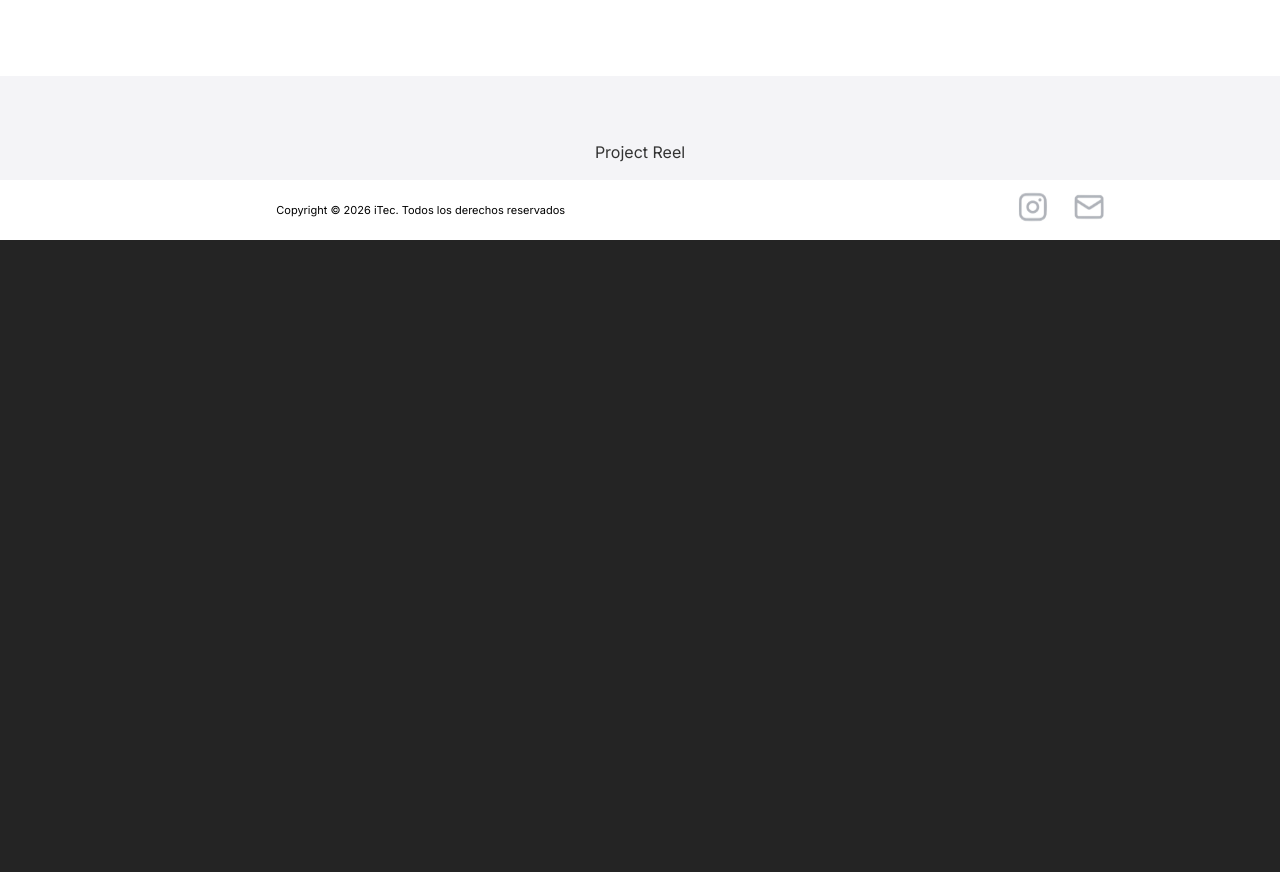
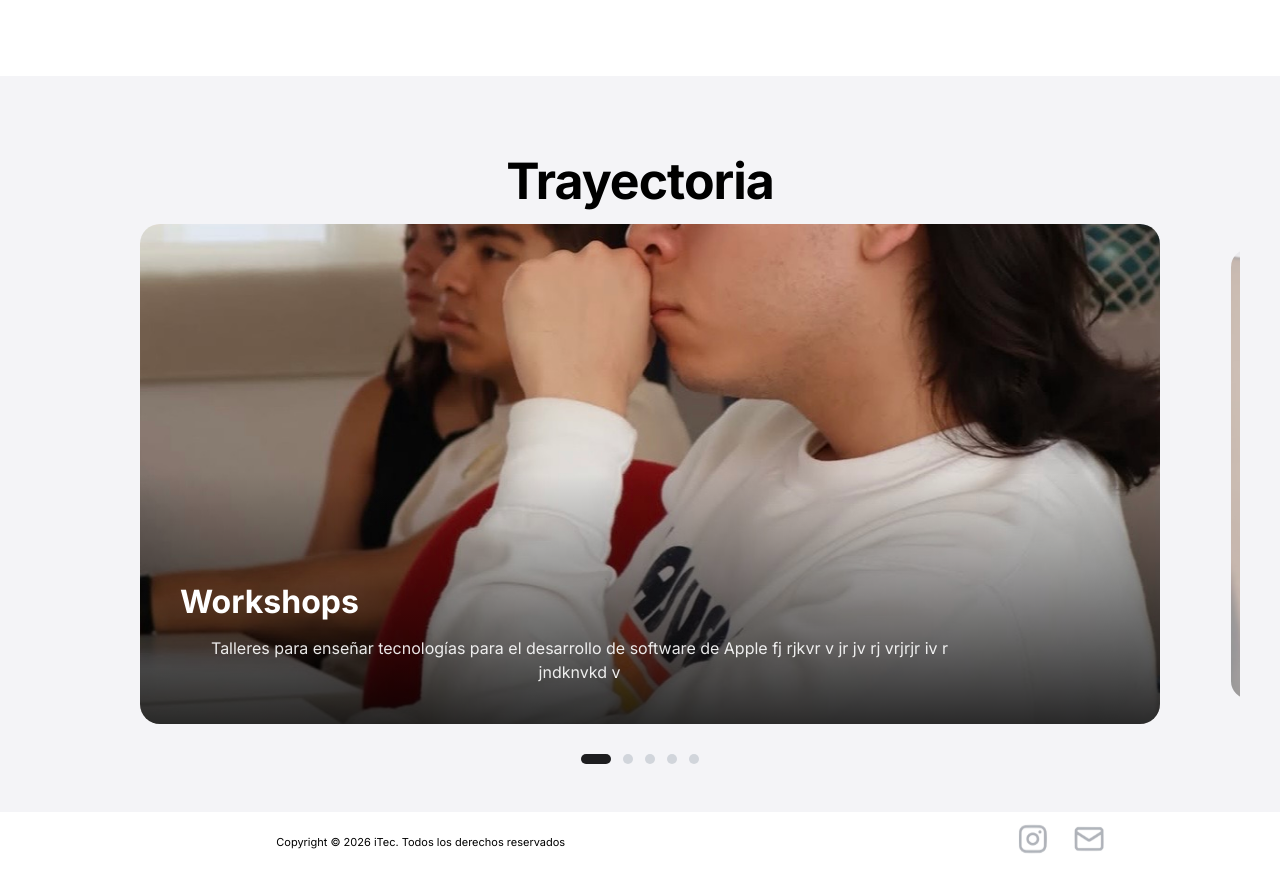
Before and after one commit to iTecCEM/itec_web, a React (Vite) app: page /community in a window 1280 px wide. Shown: the part 1260-2132 px from the top of the page. Before the commit the page ends 1500 px from the top, so only its background shows below. Built offline with nearby package versions, Linux system fonts and the light colour scheme.

Commit message:
Addition of project reel draft and changes to CommunityPage.css

```diff
--- a/src/components/CommunityPage/History.tsx
+++ b/src/components/CommunityPage/History.tsx
@@ -16,7 +16,7 @@ const History = () => {
     return () => {
       window.clearInterval(timerId);
     };
-  }, []);
+  }, [activeIndex]);
 
   const goToPrevious = () => {
     setActiveIndex((currentIndex) =>
--- a/src/components/CommunityPage/ProjectReel.tsx
+++ b/src/components/CommunityPage/ProjectReel.tsx
@@ -1,8 +1,78 @@
+
+import { useState } from "react";
+import img1 from "../../assets/historyimg1.jpg";
+import img2 from "../../assets/historyimg2.jpg";
+import img3 from "../../assets/historyimg3.jpg";
+
+
 const ProjectReel = () => {
+  interface Event {
+    id : number,
+    img : string,
+    title : string,
+    desc : string
+  };
+
+  const pastEvents : Event [] = [
+    {id : 1,
+     img : img1,
+     title : 'Workshops',
+     desc : 'Talleres para enseñar tecnologías para el desarrollo de software de Apple fj rjkvr v jr jv rj vrjrjr iv r jndknvkd v'
+    },
+    {id : 2,
+     img : img2,
+     title : 'Workshops',
+     desc : 'Talleres para enseñar tecnologías para el desarrollo de software de Apple'
+    },
+    {id : 3,
+     img : img3,
+     title : 'Workshops',
+     desc : 'Talleres para enseñar tecnologías para el desarrollo de software de Apple'
+    },
+    {id : 4,
+     img : img3,
+     title : 'Workshops',
+     desc : 'Talleres para enseñar tecnologías para el desarrollo de software de Apple'
+    },
+    {id : 5,
+     img : img3,
+     title : 'Workshops',
+     desc : 'Talleres para enseñar tecnologías para el desarrollo de software de Apple'
+    }
+  ];
+
+  const [activeIndex, setActiveIndex] = useState(0);
+
+
   return (
-    <>
-    <p>Project Reel</p>
-    </>
+    <section className="pReelSection">
+      <h1>Trayectoria</h1>
+      <div className="historyCarouselWindow">
+        <div className="track" style={{ transform: `translateX(calc(-${activeIndex * 87}% + 7.5%))` }}>
+          {pastEvents.map((item, index) => (
+            <figure key={item.id} className={`slide ${index === activeIndex ? 'active' : ''}`}>
+              <img src={item.img} alt={item.title} />
+              <figcaption className="overlay">
+                <h2>{item.title}</h2>
+                <p>{item.desc}</p>
+              </figcaption>
+            </figure>
+          ))}
+        </div>
+      </div>
+
+  <nav className="carouselPagination" aria-label="Carousel navigation">
+    {pastEvents.map((_, index) => (
+      <button
+        key={index}
+        className={`dot ${index === activeIndex ? 'active' : ''}`}
+        onClick={() => setActiveIndex(index)}
+        aria-label={`Go to slide ${index + 1}`}
+      />
+    ))}
+  </nav>
+
+    </section>
   );
 }
 
--- a/src/pages/CommunityPage.css
+++ b/src/pages/CommunityPage.css
@@ -164,3 +164,142 @@
     font-size: 28px;
   }
 }
+
+
+.pReelSection {
+	width: 100%;
+	display: list-item;
+	justify-content: space-around;
+	padding: 32px 0 48px;
+	position: relative;
+  max-width: 1200px;
+  margin: 0 auto;
+	overflow: hidden;
+}
+
+.pReelSection h1 {
+	margin: 0 0 18px;
+	font-size: 50px;
+	line-height: 1;
+    font-weight: 700;
+    color: black;
+    letter-spacing: -0.02em;
+}
+
+.historyCarouselWindow {
+  width: 100%;
+	overflow: hidden;
+	border-radius: 20px;
+  position: relative;
+}
+
+.track {
+  display: flex;
+  transition: transform 0.8s cubic-bezier(0.4, 0, 0.2, 1);
+  will-change: transform;
+}
+
+.slide {
+  position: relative;
+  min-width: 85%;
+  height: 500px;
+  margin: 0 10px;
+  border-radius: 20px;
+  overflow: hidden;
+  transition: transform 0.6s ease, opacity 0.6s ease;
+  opacity: 0.4;
+  transform: scale(0.9);
+}
+
+.slide.active {
+  opacity: 1;
+  transform: scale(1);
+}
+
+.slide img {
+  width: 100%;
+  height: 100%;
+  object-fit: cover;
+}
+
+.overlay {
+  position: absolute;
+  bottom: 0;
+  left: 0;
+  width: 100%;
+  height: 50%; /* Solo cubre la mitad inferior */
+  background: linear-gradient(to top, rgba(0,0,0,0.8) 0%, transparent 100%);
+  display: flex;
+  flex-direction: column;
+  justify-content: flex-end;
+  padding: 40px;
+  color: white;
+  box-sizing: border-box;
+  opacity: 0;
+  transform: translateY(20px);
+  transition: all 0.5s ease 0.3s; /* Delay para que aparezca después del movimiento */
+}
+
+.slide:hover .overlay{
+	height: 100%;
+	background: linear-gradient(to top, rgba(0,0,0,0.8) 0%, transparent 100%);
+}
+
+.slide.active .overlay {
+  opacity: 1;
+  transform: translateY(0);
+}
+
+.overlay h2 {
+  font-size: 2rem;
+  margin: 0 0 10px;
+  font-weight: 700;
+}
+
+.overlay p {
+  font-size: 1rem;
+  margin: 0;
+  opacity: 0.9;
+	color: #ffffff;
+  max-width: 85%;
+}
+
+.carouselPagination {
+  display: flex;
+  justify-content: center;
+  align-items: center;
+  gap: 12px;
+  margin-top: 30px;
+	position: bottom;
+}
+
+.dot {
+  width: 10px;
+  height: 10px;
+  background-color: #d1d5db;
+  border: none;
+  border-radius: 50%;
+  cursor: pointer;
+  padding: 0;
+  transition: all 0.4s cubic-bezier(0.175, 0.885, 0.32, 1.275);
+}
+
+.dot.active {
+  background-color: #1d1d1f;
+  width: 30px;
+  border-radius: 10px;
+}
+@media (max-width: 768px) {
+  .slide {
+    min-width: 95%;
+    height: 400px;
+  }
+
+  .overlay h2 {
+    font-size: 1.5rem;
+  }
+
+  .overlay p {
+    font-size: 0.9rem;
+  }
+}
```
